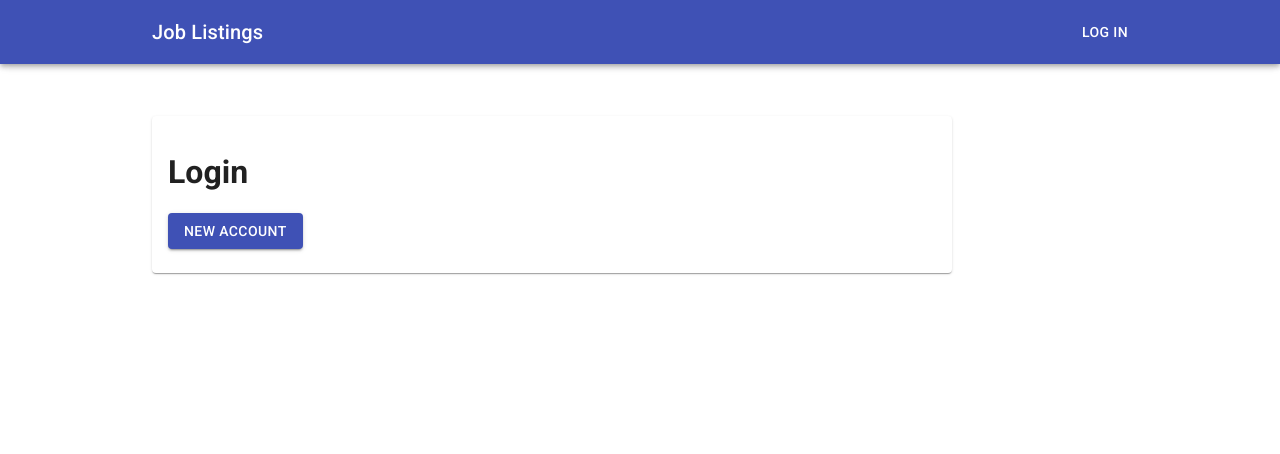
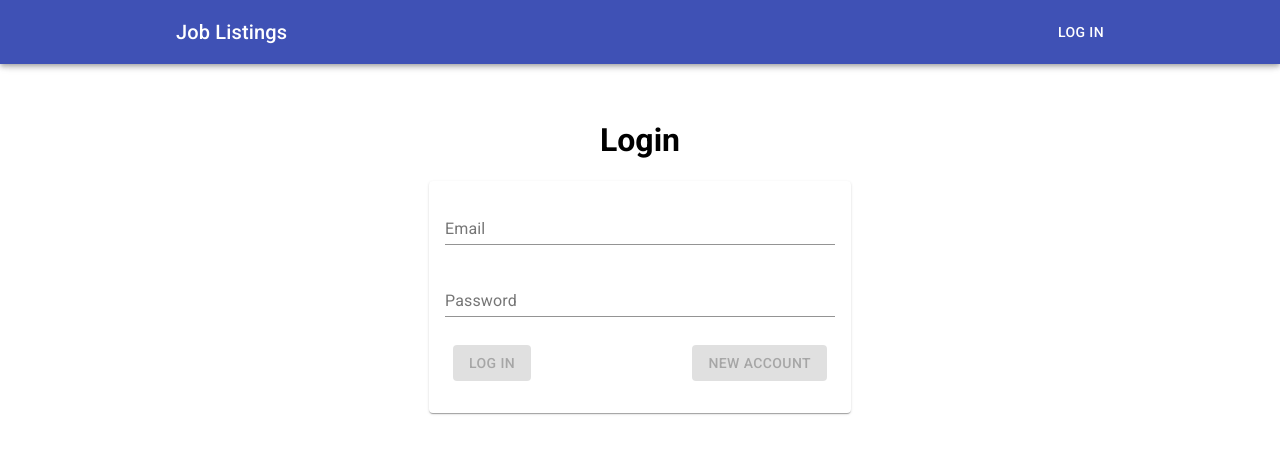
Before and after one commit to sn00k/joblistings, a Next.js app: page /login in a window 1280 px wide. Shown: the top 454 px of the page. Built offline with nearby package versions, Linux system fonts and the light colour scheme; no server answers.

Commit message:
* finish login/logout functionality * add toasty alerts on events * some cleanup & styling

```diff
--- a/components/AuthCheck.js
+++ b/components/AuthCheck.js
@@ -3,11 +3,11 @@ import { useContext } from 'react'
 import { UserContext } from '../lib/context'
 
 export default function AuthCheck(props) {
-  const { username } = useContext(UserContext)
+  const { user } = useContext(UserContext)
 
   // render this Component's children,
   // otherwise render some type of fallback or a Link
-  return username
+  return user
     ? props.children
-    : props.fallback || <Link href="/enter">You must be signed in</Link>
+    : props.fallback || <Link href="/">You must be signed in</Link>
 }
--- a/components/Navbar.js
+++ b/components/Navbar.js
@@ -4,6 +4,10 @@ import Toolbar from '@material-ui/core/Toolbar'
 import Typography from '@material-ui/core/Typography'
 import Link from 'next/link'
 import { makeStyles } from '@material-ui/core/styles'
+import { useContext } from 'react'
+import { UserContext } from '../lib/context'
+import { auth } from '../lib/firebase'
+import toast from 'react-hot-toast';
 
 const useStyles = makeStyles({
   root: {
@@ -11,25 +15,42 @@ const useStyles = makeStyles({
   },
   homeLink: {
     flexGrow: 1
+  },
+  toolbar: {
+    width: 928,
+    margin: '0 auto'
   }
 })
 
 export default function Navbar() {
+  const { user } = useContext(UserContext)
   const classes = useStyles()
+
+  const handleLogOut = () => {
+    auth.signOut()
+      .then(() => toast.success('Logged out successfully!'))
+      .catch((error) => console.log({error}))
+  }
 
   return (
     <nav>
       <AppBar className={classes.root} position="fixed">
-        <Toolbar>
+        <Toolbar className={classes.toolbar}>
           <Typography className={classes.homeLink} variant="h6" color="inherit">
             <Link href="/">
               Job Listings
             </Link>
           </Typography>
           <Typography variant="button" color="inherit">
-            <Link href="/login">
+            {user ? (
+              <Link href="#">
+                <a onClick={handleLogOut}>Log out</a>
+              </Link>
+            ) : (
+              <Link href="/login">
                 Log in
-            </Link>
+              </Link>
+            )}
           </Typography>
         </Toolbar>
       </AppBar>
--- a/lib/context.js
+++ b/lib/context.js
@@ -1,3 +1,3 @@
 import { createContext } from 'react'
 
-export const UserContext = createContext({ user: null, username: null })
+export const UserContext = createContext({ user: null })
--- a/lib/hooks.js
+++ b/lib/hooks.js
@@ -1,10 +1,9 @@
 import { auth, firestore } from './firebase'
-import { useEffect, useState } from 'react'
+import { useEffect } from 'react'
 import { useAuthState } from 'react-firebase-hooks/auth'
 
 export function useUserData() {
   const [user] = useAuthState(auth)
-  const [username, setUsername] = useState(null)
 
   useEffect(() => {
     let unsubscribe
@@ -16,15 +15,11 @@ export function useUserData() {
       // called will unsubscribe from the data.
       // onSnapshot itself takes a callback function that provides
       // us with the latest document information from the db
-      unsubscribe = ref.onSnapshot((doc) => {
-        setUsername(doc.data()?.username)
-      })
-    } else {
-      setUsername(null)
+      unsubscribe = ref.onSnapshot()
     }
 
     return unsubscribe
   }, [user])
 
-  return { user, username }
+  return { user }
 }
--- a/package.json
+++ b/package.json
@@ -13,6 +13,7 @@
     "next": "10.1.3",
     "react": "17.0.2",
     "react-dom": "17.0.2",
-    "react-firebase-hooks": "^3.0.3"
+    "react-firebase-hooks": "^3.0.3",
+    "react-hot-toast": "^1.0.2"
   }
 }
--- a/pages/_app.js
+++ b/pages/_app.js
@@ -1,8 +1,15 @@
 import '../styles/globals.css'
+import Head from 'next/head'
 import Navbar from '../components/Navbar'
+import { Toaster } from 'react-hot-toast'
 import { useEffect } from 'react'
+import { UserContext } from '../lib/context'
+import { useUserData } from '../lib/hooks'
+import { Box } from '@material-ui/core'
 
 function MyApp({ Component, pageProps }) {
+  const userData = useUserData()
+
   useEffect(() => {
     // Remove the server-side injected CSS.
     const jssStyles = document.querySelector('#jss-server-side');
@@ -12,10 +19,17 @@ function MyApp({ Component, pageProps }) {
   }, []);
 
   return (
-    <>
+    <UserContext.Provider value={userData}>
+      <Head>
+        <title>Job Listings</title>
+        <meta name="viewport" content="minimum-scale=1, initial-scale=1, width=device-width" />
+      </Head>
       <Navbar />
-      <Component {...pageProps} />
-    </>
+      <Box width={928} mx="auto">
+        <Component {...pageProps} />
+      </Box>
+      <Toaster />
+    </UserContext.Provider>
   )
 }
 
--- a/pages/_document.js
+++ b/pages/_document.js
@@ -6,10 +6,7 @@ export default class MyDocument extends Document {
   render() {
     return (
       <Html lang="en">
-        <Head>
-          <title>Job Listings</title>
-          <meta name="viewport" content="minimum-scale=1, initial-scale=1, width=device-width" />
-        </Head>
+        <Head />
         <body>
           <Main />
           <NextScript />
--- a/pages/login.js
+++ b/pages/login.js
@@ -1,42 +1,150 @@
-import { auth, firestore } from '../lib/firebase'
-import { useContext, useEffect, useRef } from 'react'
-import { UserContext } from '../lib/context'
+import { auth } from '../lib/firebase'
 import { useState } from 'react'
-import { Button, Card, CardContent, Container } from '@material-ui/core'
+import { Button, Card, CardContent, CardActions, TextField, Grid } from '@material-ui/core'
 import { makeStyles } from '@material-ui/core/styles'
+import { useRouter } from 'next/router';
+import toast from 'react-hot-toast';
 
 const useStyles = makeStyles({
-  root: {
-    maxWidth: 800
+  actions: {
+    marginTop: 20,
+    justifyContent: 'space-between'
   }
 })
 
 export default function Login() {
-  const { user, username } = useContext(UserContext)
-  const [ newUser, setNewUser ] = useState(false)
-  const classes = useStyles()
-
   return (
     <main>
-      <Container>
-        <Card className={classes.root}>
-          <CardContent>
-            <LogInForm />
-            <Button
-              variant="contained"
-              color="primary"
-              onClick={() => setNewUser(true)}>
-                New Account
-            </Button>
-          </CardContent>
-        </Card>
-      </Container>
+        <Grid
+          container
+          direction="row"
+          justify="center"
+        >
+          <h1>Login</h1>
+        </Grid>
+        <Grid
+          container
+          direction="row"
+          justify="center"
+          alignItems="center"
+        >
+            <Card>
+              <CardContent>
+                <LogInForm />
+              </CardContent>
+            </Card>
+        </Grid>
     </main>
   )
 }
 
 function LogInForm() {
+  const [formEmail, setFormEmail] = useState('')
+  const [formPassword, setFormPassword] = useState('')
+  const [emailError, setEmailError] = useState('')
+  const [passwordError, setPasswordError] = useState('')
+  const [newUser, setNewUser] = useState(false)
+  const [isFormValid, setIsFormValid] = useState(false)
+
+  const classes = useStyles()
+  const router = useRouter()
+
+  const handleSubmitForm = async (e) => {
+    e.preventDefault()
+
+    if (!isFormValid) {
+      toast.error('Something went wrong when submitting the form.')
+      return
+    }
+
+    if (newUser) {
+      // new user
+      auth
+        .createUserWithEmailAndPassword(formEmail, formPassword)
+        .catch((error) => console.log({error}))
+
+      router.push('/')
+      toast.success('New account created!')
+    } else {
+      // login
+      auth
+        .signInWithEmailAndPassword(formEmail, formPassword)
+        .catch((error) => console.log({error}))
+
+      router.push('/')
+      toast.success('Logged in successfully!')
+    }
+
+    setNewUser(false)
+  }
+
+  const handleOnEmailChange = (e) => {
+    const val = e.target.value.toLowerCase()
+    const regex = /^\w+([\.-]?\w+)+@\w+([\.:]?\w+)+(\.[a-zA-Z0-9]{2,3})+$/
+    setFormEmail(val)
+    setEmailError('Invalid email address')
+
+    if (regex.test(val)) {
+      setIsFormValid(true)
+      setEmailError('')
+    }
+  }
+
+  const handleOnPasswordChange = (e) => {
+    const val = e.target.value
+    setFormPassword(val)
+    setPasswordError('Password too short')
+
+    if (val.length > 3) {
+      setPasswordError('')
+      setIsFormValid(true)
+    }
+  }
+
   return (
-    <h1>Login</h1>
+    <section>
+      <form onSubmit={handleSubmitForm} noValidate autoComplete="off">
+        <Grid spacing={3} container>
+          <Grid item xs={12}>
+            <TextField
+              label="Email"
+              fullWidth
+              error={!!emailError}
+              helperText={emailError}
+              onChange={handleOnEmailChange}
+            />
+          </Grid>
+          <Grid item xs={12}>
+            <TextField
+              label="Password"
+              type="password"
+              fullWidth
+              error={!!passwordError}
+              helperText={passwordError}
+              onChange={handleOnPasswordChange}
+            />
+          </Grid>
+        </Grid>
+        <Grid item xs={12}>
+          <CardActions className={classes.actions}>
+            <Button
+              variant="contained"
+              color="primary"
+              type="submit"
+              disabled={!isFormValid}>
+                Log In
+            </Button>
+            <Button
+              variant="contained"
+              color="primary"
+              type="submit"
+              disabled={!isFormValid}
+              onClick={() => setNewUser(true)}>
+                New Account
+            </Button>
+          </CardActions>
+        </Grid>
+      </form>
+    </section>
   )
 }
--- a/styles/globals.css
+++ b/styles/globals.css
@@ -11,7 +11,3 @@ a {
   color: inherit;
   text-decoration: none;
 }
-
-main {
-  padding: 1rem 10vw;
-}
```
Also changed, not shown: 1 other file (tests, documents, lock files or other folders).
